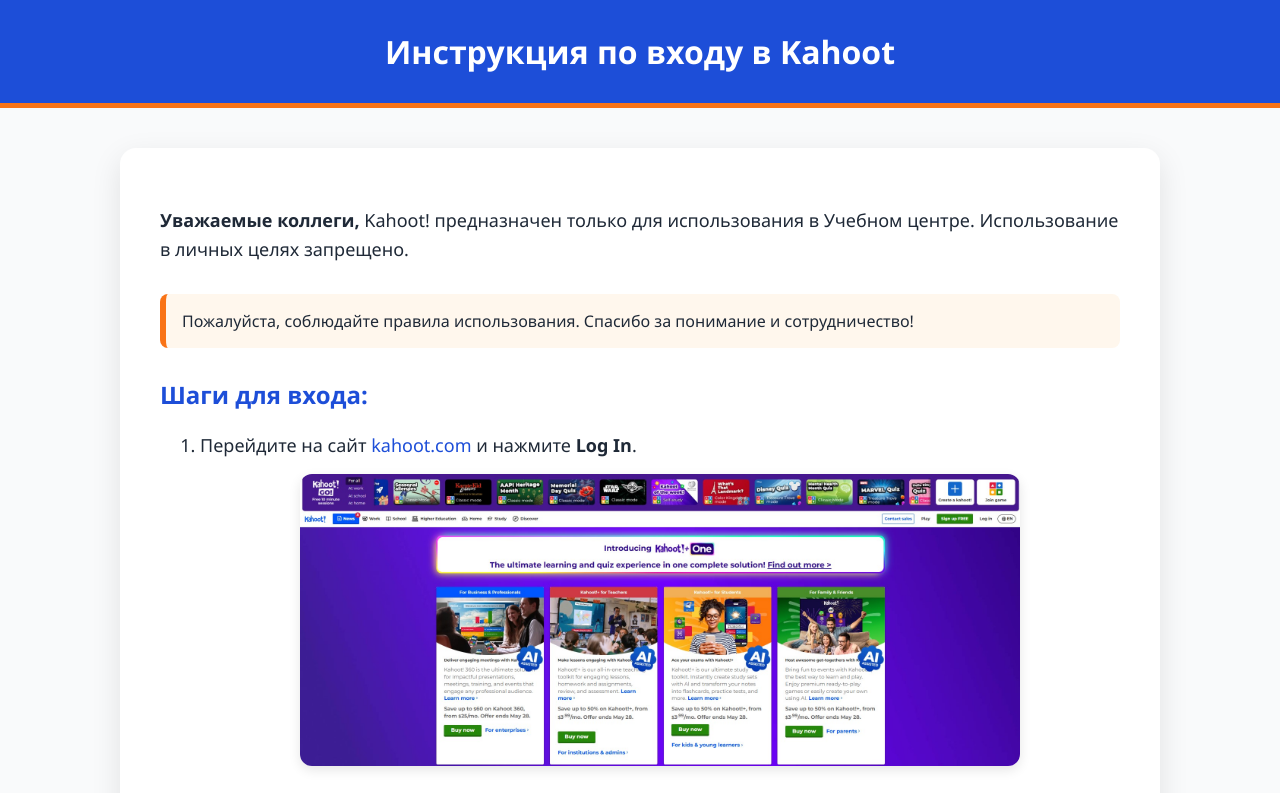
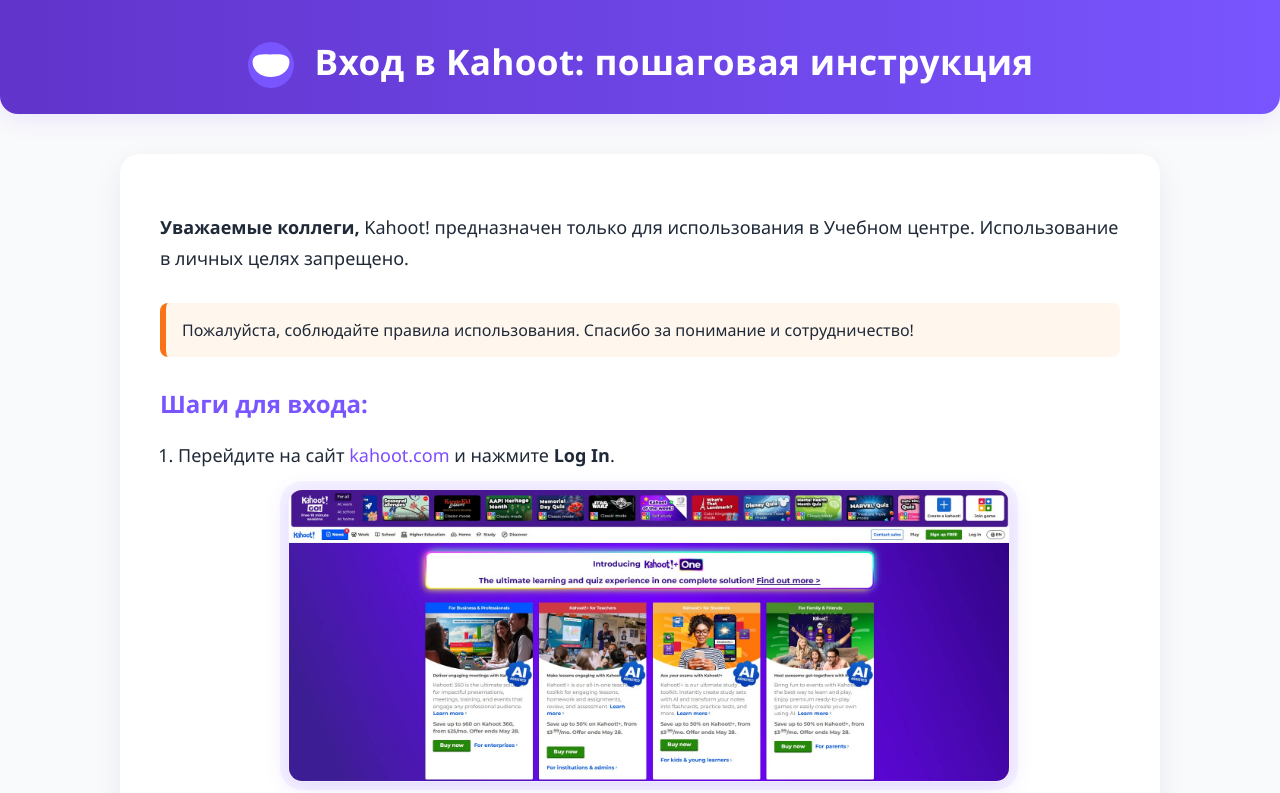
Before and after one commit to Amirkhanovtem/Kahoot, a plain HTML site: page index.html in a window 1280 px wide. Shown: the top 793 px of the page. Drawn offline with Linux system fonts and the light colour scheme.

Commit message:
Update index.html

```diff
--- a/index.html
+++ b/index.html
@@ -16,40 +16,60 @@
       margin: 40px auto;
       background-color: #ffffff;
       padding: 40px;
-      border-radius: 16px;
-      box-shadow: 0 10px 30px rgba(0, 0, 0, 0.1);
+      border-radius: 20px;
+      box-shadow: 0 10px 30px rgba(33,0,90,0.07);
     }
-    header {
-      background-color: #1d4ed8;
-      color: white;
+    .kahoot-header {
+      background: linear-gradient(90deg, #6134cb 0%, #7955ff 100%);
+      color: #fff;
       text-align: center;
-      padding: 30px 20px;
-      border-bottom: 5px solid #f97316;
+      padding: 36px 20px 28px 20px;
+      border-radius: 0 0 18px 18px;
+      box-shadow: 0 5px 24px 0 rgba(121,85,255,0.12);
+      margin-bottom: 25px;
+      position: relative;
     }
-    header h1 {
+    .kahoot-header .kahoot-logo {
+      width: 50px;
+      vertical-align: middle;
+      margin-right: 14px;
+      transform: translateY(4px);
+    }
+    .kahoot-header h1 {
+      display: inline-block;
       margin: 0;
-      font-size: 32px;
+      font-size: 2.2rem;
+      font-weight: 700;
+      letter-spacing: 0.01em;
+      vertical-align: middle;
     }
     h2 {
       margin-top: 30px;
       font-size: 24px;
-      color: #1d4ed8;
+      color: #7955ff;
     }
     p, li {
       font-size: 18px;
-      line-height: 1.6;
+      line-height: 1.7;
     }
     .step-img {
       display: block;
       width: 100%;
       max-width: 720px;
-      margin: 15px auto 30px;
-      border-radius: 12px;
-      box-shadow: 0 4px 12px rgba(0,0,0,0.1);
-      transition: transform 0.3s ease;
+      margin: 18px auto 35px;
+      border-radius: 14px;
+      background: #fff;
+      box-shadow:
+        0 4px 24px 0 rgba(110, 56, 255, 0.16),
+        0 0px 0px 8px rgba(121, 85, 255, 0.06);
+      transition: box-shadow 0.2s, transform 0.2s;
+      border: 1.5px solid #f3ebff;
     }
     .step-img:hover {
-      transform: scale(1.02);
+      box-shadow:
+        0 10px 40px 2px rgba(121, 85, 255, 0.25),
+        0 0px 0px 12px rgba(121, 85, 255, 0.10);
+      transform: scale(1.025);
     }
     .highlight {
       background: #fff7ed;
@@ -58,24 +78,31 @@
       border-radius: 8px;
       margin: 30px 0;
     }
+    ol {
+      padding-left: 18px;
+    }
     footer {
       text-align: center;
       margin-top: 50px;
       font-size: 16px;
+      color: #757575;
     }
     a {
-      color: #1d4ed8;
+      color: #7d4dff;
       text-decoration: none;
+      transition: color 0.2s;
     }
     a:hover {
+      color: #4b23bb;
       text-decoration: underline;
     }
   </style>
 </head>
 <body>
-  <header>
-    <h1>Инструкция по входу в Kahoot</h1>
-  </header>
+  <div class="kahoot-header">
+    <svg class="kahoot-logo" viewBox="0 0 50 50"><g><path fill="#fff" d="M5 25A20 20 0 1 0 45 25A20 20 0 1 0 5 25Z"/><path fill="#7955ff" d="M25 2A23 23 0 1 0 25 48A23 23 0 1 0 25 2ZM8 17.5C12 13 23.5 14.5 23.5 14.5C27.5 14.5 38 13 42 17.5C46 22 42 37 25 37C8 37 4 22 8 17.5Z"/></g></svg>
+    <h1>Вход в Kahoot: пошаговая инструкция</h1>
+  </div>
 
   <div class="container">
     <p><strong>Уважаемые коллеги,</strong> Kahoot! предназначен только для использования в Учебном центре. Использование в личных целях запрещено.</p>
```
